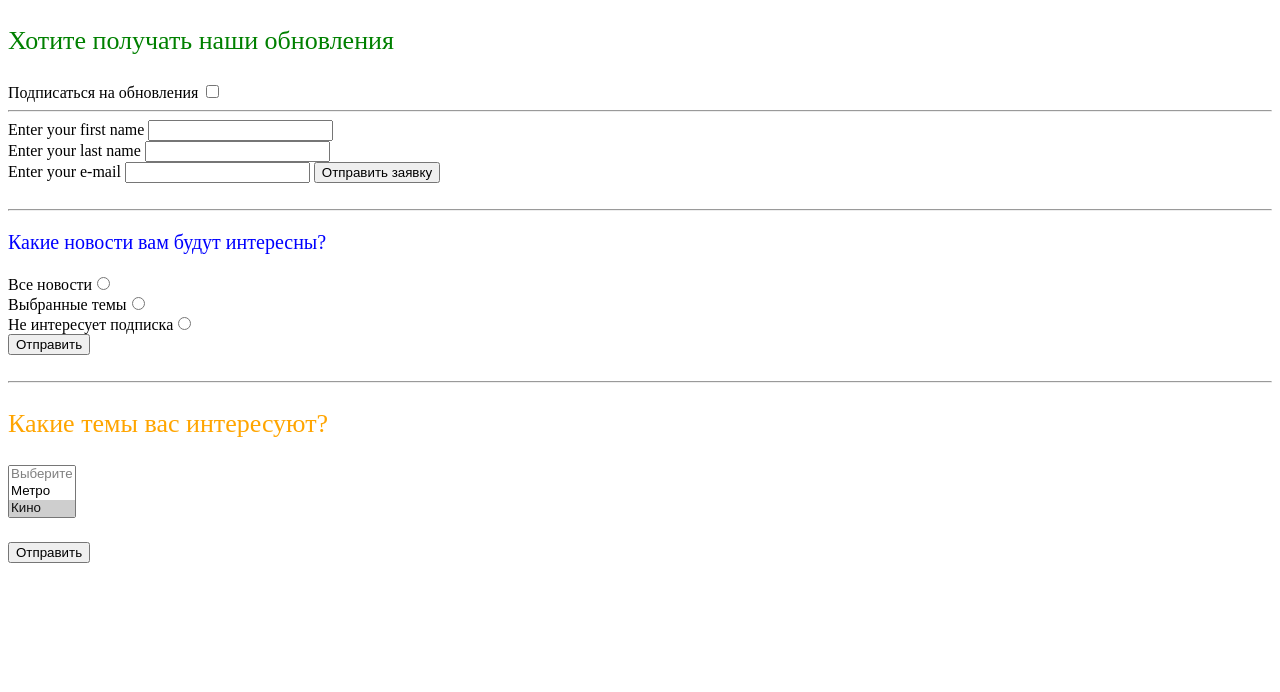
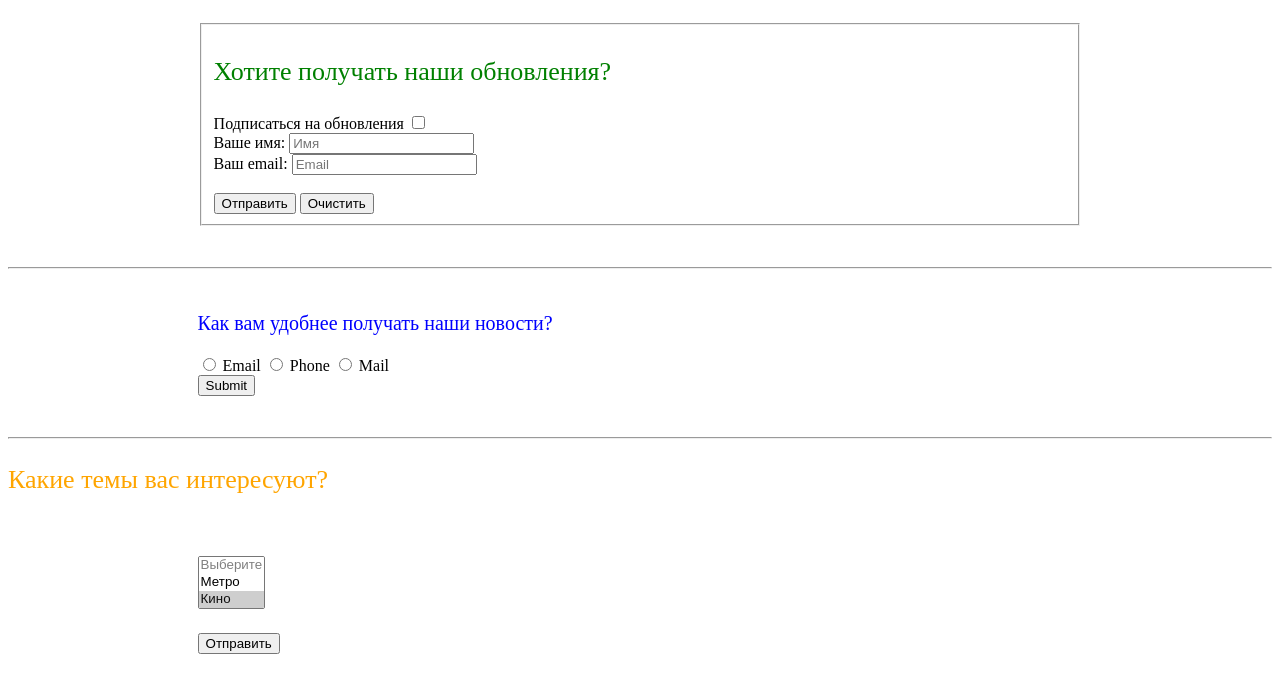
Before and after one commit to juperla/HTML, a plain HTML site: page ДЗстраница 1.html in a window 1280 px wide. Drawn offline with Linux system fonts and the light colour scheme.

Commit message:
доработано

```diff
--- a/style.CSS
+++ b/style.CSS
@@ -26,3 +26,10 @@ color: blue;
 color: pink;
 font-size: 10px;
 }
+
+form{
+background-color:#ffffff;
+width:70%;
+margin:0 auto;
+padding:15px;
+}
--- a/ДЗстраница 1.html
+++ b/ДЗстраница 1.html
@@ -8,36 +8,42 @@
 <body>
 
 <form action="/adress.php" method="post">
-    <p id="First"><a>Хотите получать наши обновления</a></p>
-    <label for="checkbox">Подписаться на обновления</label>
-    <input type="checkbox" id="checkbox" name="checkbox"/>
-    <br>
-    <hr>
-    <label>Enter your first name</label>
-    <input type="text" id="clientFirstName" name="clientFirstName">
-    <br/>
-
-    <label>Enter your last name</label>
-    <input type="text" id="clientLasttName" name="clientLastName">
-    <br/>
-    <label>Enter your e-mail</label>
-    <input type="text" id="clientEmail" name="clientLastName">
-
-    <button type="submit">Отправить заявку</button>
+    <fieldset>
+        <p id="First"><a>Хотите получать наши обновления?</a></p>
+        <label for="checkbox1">Подписаться на обновления</label>
+        <input type="checkbox" id="checkbox1" name="checkbox1"/>
+        <br>
+        <label> Ваше имя: <input type="text" placeholder="Имя"></label>
+        <br>
+        <label> Ваш email: <input type="email" placeholder="Email"></label>
+        <br>
+        <br>
+        <label>
+            <button type="submit">Отправить</button>
+            <button type="reset">Очистить</button>
+        </label>
+    </fieldset>
 </form>
 <br>
 <hr>
+<form>
+    <p>Как вам удобнее получать наши новости?</p>
+    <div>
+        <input type="radio" id="contactChoice1"
+               name="contact" value="email">
+        <label for="contactChoice1">Email</label>
 
-<p id="Secon"><a>Какие новости вам будут интересны?</a></p>
-<form action="/radio.php" method="post">
-    <label>Все новости<input type="radio" value="1" name="myRadio"/></label>
-    <br>
-    <label>Выбранные темы<input type="radio" value="2" name="myRadio"/></label>
-    <br>
-    <label>Не интересует подписка<input type="radio" value="3" name="myRadio"/></label>
-    <br>
+        <input type="radio" id="contactChoice2"
+               name="contact" value="phone">
+        <label for="contactChoice2">Phone</label>
 
-    <button type="submit">Отправить</button>
+        <input type="radio" id="contactChoice3"
+               name="contact" value="sms">
+        <label for="contactChoice3">Mail</label>
+    </div>
+    <div>
+        <button type="submit">Submit</button>
+    </div>
 </form>
 <br>
 <hr>
```
Also changed, not shown: ДЗстраница2.html (+1 -1 lines).
